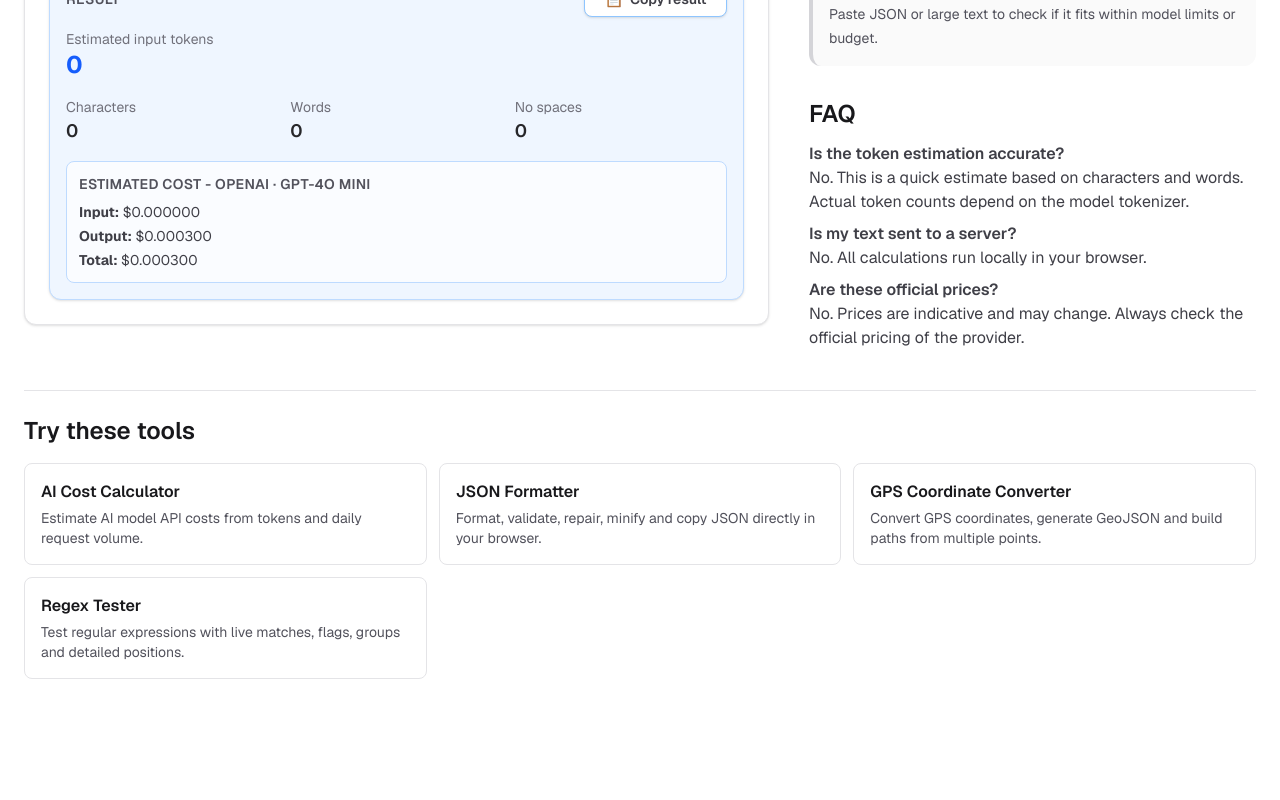
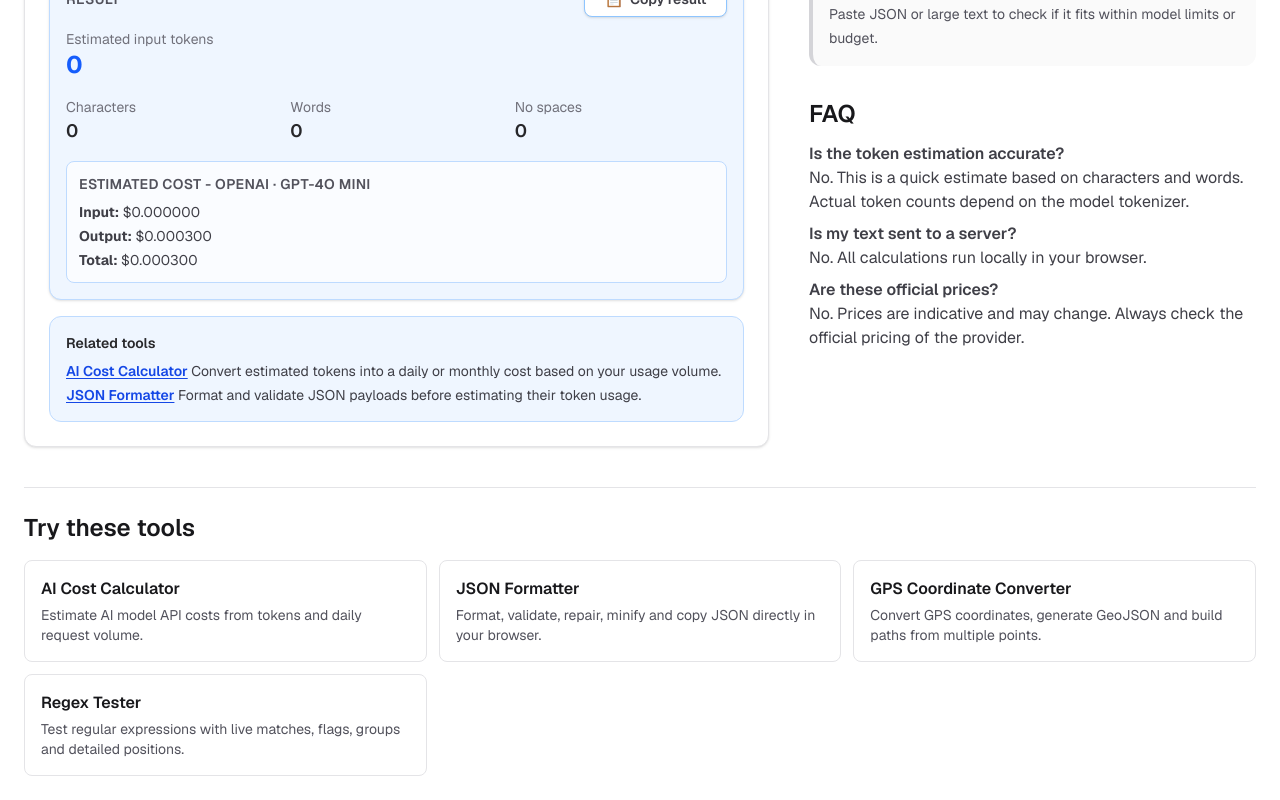
Before and after one commit to elpablo/calcolafacile, a Next.js app: page /en/token-estimator in a window 1280 px wide. Shown: the part 642-1442 px from the top of the page. Before the commit the page ends 1345 px from the top, so only its background shows below. Built offline with nearby package versions, Linux system fonts and the light colour scheme.

Commit message:
seo(token): add contextual links

```diff
--- a/src/components/tools/token-estimator/locales/tokenEstimator.en.js
+++ b/src/components/tools/token-estimator/locales/tokenEstimator.en.js
@@ -5,7 +5,20 @@ const tokenEstimatorEn = {
     currentPath: "/en/token-estimator",
     description:
         "Estimate how many tokens your text will use in an LLM and calculate approximate API costs. Useful for prompts, API payloads and AI workflows. Everything runs locally in your browser.",
-    contextualTools: [],
+    contextualTools: [
+        {
+            href: "/en/ai-cost-calculator",
+            title: "AI Cost Calculator",
+            description:
+                "Convert estimated tokens into a daily or monthly cost based on your usage volume.",
+        },
+        {
+            href: "/en/json-formatter",
+            title: "JSON Formatter",
+            description:
+                "Format and validate JSON payloads before estimating their token usage.",
+        },
+    ],
     examples: [
         {
             title: "Estimate prompt cost before sending",
--- a/src/components/tools/token-estimator/locales/tokenEstimator.it.js
+++ b/src/components/tools/token-estimator/locales/tokenEstimator.it.js
@@ -5,7 +5,20 @@ const tokenEstimatorIt = {
     currentPath: "/it/token-estimator",
     description:
         "Incolla un testo e ottieni una stima dei token usati da un modello LLM, insieme a un costo indicativo per input e output. La stima è approssimativa e avviene localmente nel browser.",
-    contextualTools: [],
+    contextualTools: [
+        {
+            href: "/it/calcolatore-costi-ai",
+            title: "Calcolatore costi AI",
+            description:
+                "Converti i token stimati in un costo giornaliero o mensile in base al volume d'uso.",
+        },
+        {
+            href: "/it/json-formatter",
+            title: "JSON Formatter",
+            description:
+                "Formatta e valida payload JSON prima di stimarne l'uso in token.",
+        },
+    ],
     examples: [
         {
             title: "Stimare il costo di un prompt prima di inviarlo",
```
